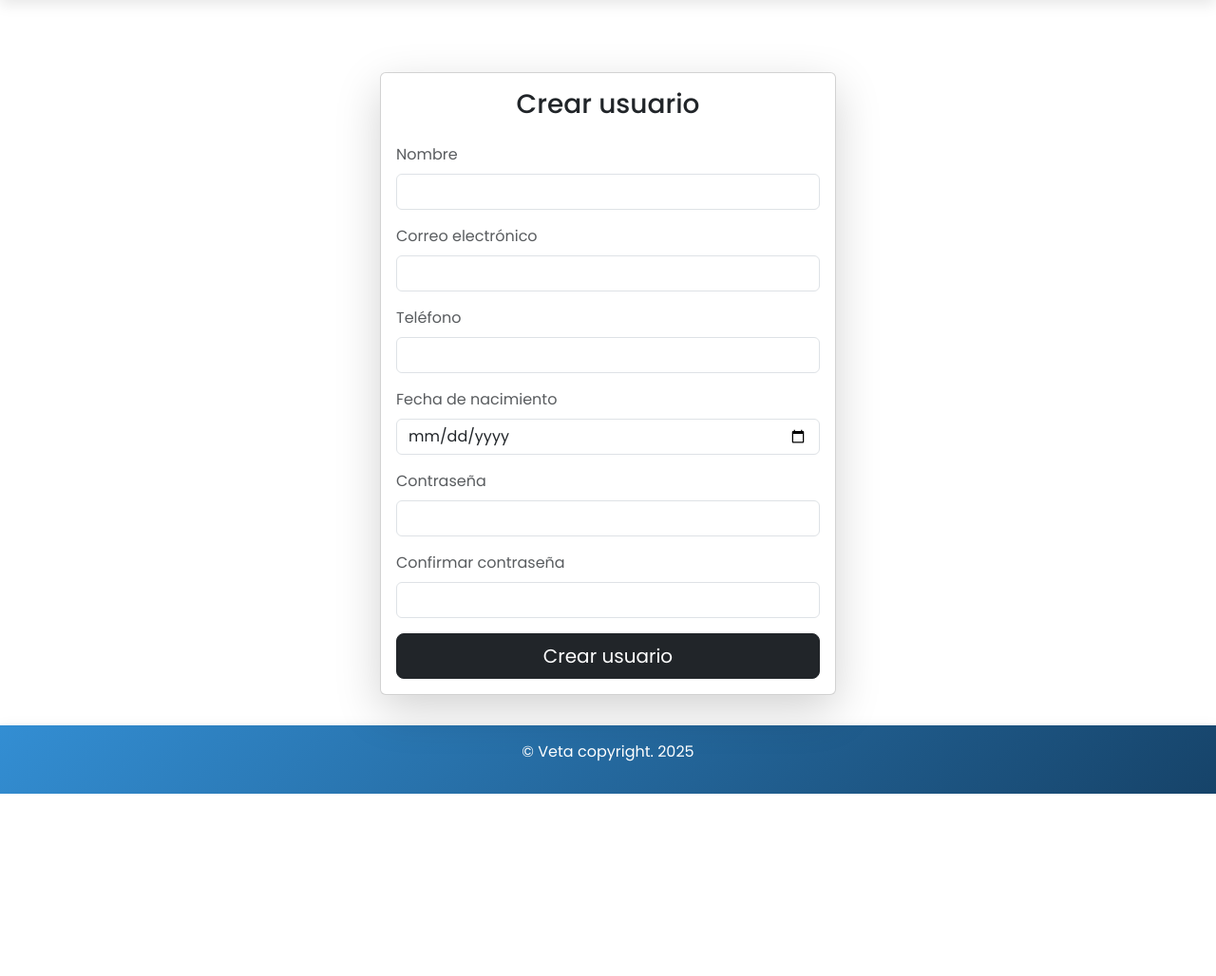
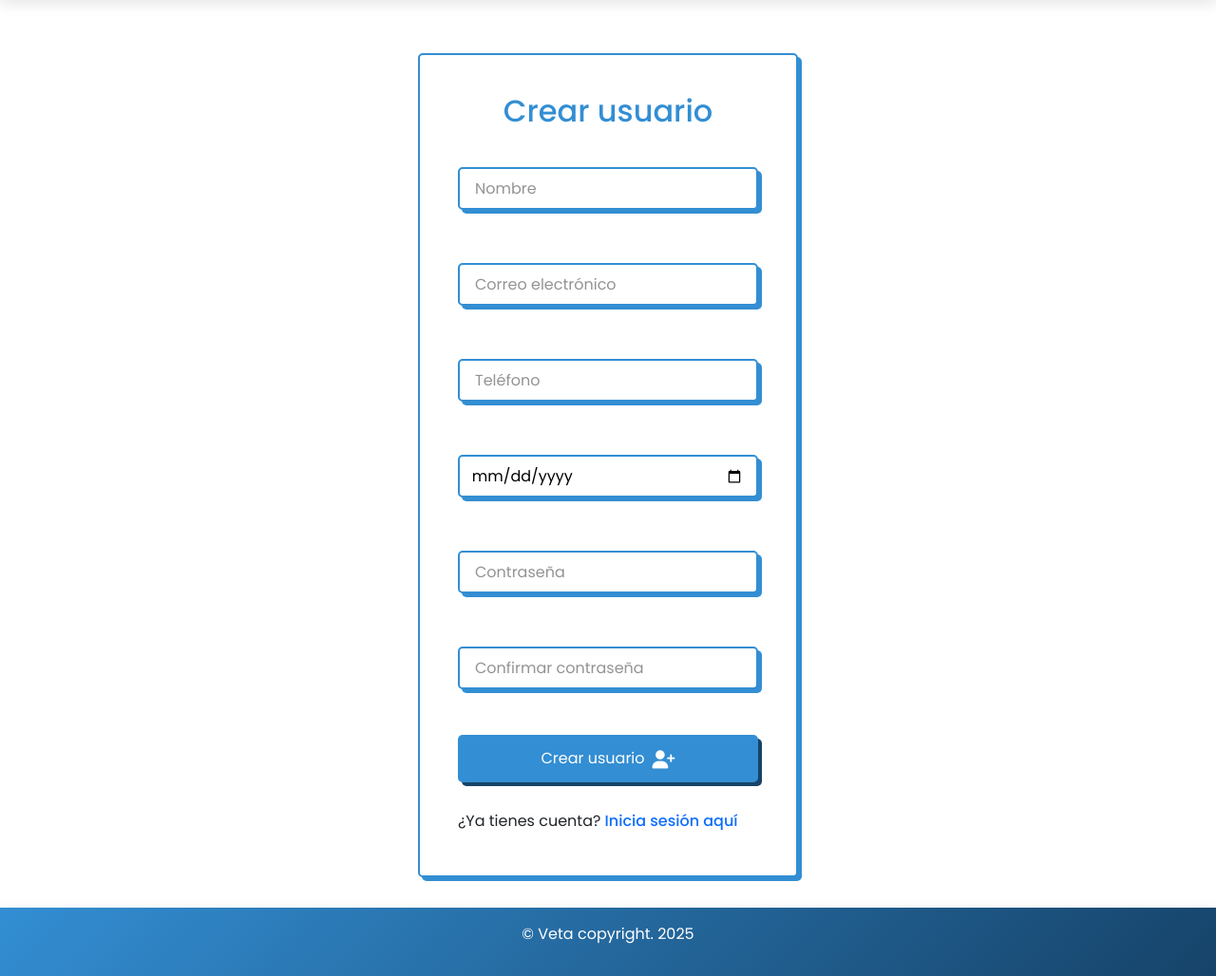
Before and after one commit to SantiagoEchavarria/Veta, a Django app: page /crear_seccion/ in a window 1280 px wide. Shown: the part 56-1084 px from the top of the page at 95% size. Before the commit the page ends 892 px from the top, so only its background shows below. Run offline with Django 5.2, Linux system fonts and the light colour scheme.

Commit message:
Interfaz de crear usuario

```diff
--- a/usuarios/static/usuarios/css/auth.css
+++ b/usuarios/static/usuarios/css/auth.css
@@ -96,18 +96,43 @@
     transform: translateX(3px);
 }
 
-.auth-links {
-    margin-top: 1.5rem;
-
+/* Estilos para lista de errores */
+.auth-error {
+    background: #ffebee;
+    border: 2px solid var(--accent-color);
+    border-radius: var(--border-radius);
+    padding: 1rem;
+    margin: 1rem 0;
 }
 
-.auth-links .link-secondary {
-    color: #000000;
-    border-bottom: 2px dotted rgba(0, 0, 0, 0.3);
-    font-weight: 500;
+.error-list {
+    list-style: none;
+    padding-left: 0;
+    margin-bottom: 0;
 }
 
-.auth-links .link-secondary:hover {
-    color: #000000;
-    border-bottom: 2px solid var(--accent-color);
+.error-list li {
+    color: var(--accent-color);
+    font-size: 0.9rem;
+    margin: 0.5rem 0;
 }
+
+.error-list strong {
+    text-transform: capitalize;
+}
+
+/* Ajustes específicos para formulario de registro */
+.auth-form {
+    display: flex;
+    flex-direction: column;
+    gap: 1.5rem;
+}
+
+.auth-input[type="date"] {
+    padding: 0.8rem;
+}
+
+.auth-input::placeholder {
+    color: var(--font-color-sub);
+    opacity: 0.7;
+}
--- a/usuarios/templates/usuarios/crear_seccion.html
+++ b/usuarios/templates/usuarios/crear_seccion.html
@@ -1,54 +1,96 @@
 {% extends 'usuarios/base.html' %}
 {% block content %}
-<div class="container d-flex justify-content-center align-items-center" style="min-height: calc(100vh - 80px); margin-top: 20px;">
-    <div class="card shadow-lg w-100" style="max-width: 480px;">
-        <div class="card-body">
-            <div class="text-center">
-                <h1 class="card-title h3">Crear usuario</h1>
-                {{ error }}
-            </div>
+<div class="auth-container">
+    <div class="auth-card">
+        <div class="auth-header">
+            <h1 class="auth-title">Crear usuario</h1>
+            {% if error %}
+            <div class="auth-error">{{ error }}</div>
+            {% endif %}
             {% if form_errors %}
-                <div class="alert alert-danger mt-3">
-                    <ul class="mb-0">
+            <div class="auth-error">
+                <ul class="error-list">
                     {% for field, errors in form_errors.items %}
-                            <li><strong>{{ field }}:</strong> {{ errors.0 }}</li>
+                    <li><strong>{{ field|title }}:</strong> {{ errors.0 }}</li>
                     {% endfor %}
                 </ul>
             </div>
             {% endif %}
-            <div class="mt-4">
-                <form method="post">
+        </div>
+
+        <form class="auth-form" method="post">
             {% csrf_token %}
-                    <div class="mb-3">
-                        <label for="id_nombre" class="form-label text-muted">Nombre</label>
-                        <input type="text" name="nombre" id="id_nombre" class="form-control" required>
+
+            <div class="auth-input-group">
+                <label class="input-label"></label>
+                <input type="text"
+                       class="auth-input"
+                       name="nombre"
+                       id="id_nombre"
+                       placeholder="Nombre"
+                       required>
             </div>
-                    <div class="mb-3">
-                        <label for="id_email" class="form-label text-muted">Correo electrónico</label>
-                        <input type="email" name="email" id="id_email" class="form-control" required>
+
+            <div class="auth-input-group">
+                <label class="input-label"></label>
+                <input type="email"
+                       class="auth-input"
+                       name="email"
+                       id="id_email"
+                       placeholder="Correo electrónico"
+                       required>
             </div>
-                    <div class="mb-3">
-                        <label for="id_telefono" class="form-label text-muted">Teléfono</label>
-                        <input type="text" name="telefono" id="id_telefono" class="form-control" required>
+
+            <div class="auth-input-group">
+                <label class="input-label"></label>
+                <input type="text"
+                       class="auth-input"
+                       name="telefono"
+                       id="id_telefono"
+                       placeholder="Teléfono"
+                       required>
             </div>
-                    <div class="mb-3">
-                        <label for="id_fecha_nacimiento" class="form-label text-muted">Fecha de nacimiento</label>
-                        <input type="date" name="fecha_nacimiento" id="id_fecha_nacimiento" class="form-control" required>
+
+            <div class="auth-input-group">
+                <label class="input-label"></label>
+                <input type="date"
+                       class="auth-input"
+                       name="fecha_nacimiento"
+                       id="id_fecha_nacimiento"
+                       placeholder="Fecha de nacimiento"
+                       required>
             </div>
-                    <div class="mb-3">
-                        <label for="id_password1" class="form-label text-muted">Contraseña</label>
-                        <input type="password" name="password1" id="id_password1" class="form-control" required>
+
+            <div class="auth-input-group">
+                <label class="input-label"></label>
+                <input type="password"
+                       class="auth-input"
+                       name="password1"
+                       id="id_password1"
+                       placeholder="Contraseña"
+                       required>
             </div>
-                    <div class="mb-3">
-                        <label for="id_password2" class="form-label text-muted">Confirmar contraseña</label>
-                        <input type="password" name="password2" id="id_password2" class="form-control" required>
+
+            <div class="auth-input-group">
+                <label class="input-label"></label>
+                <input type="password"
+                       class="auth-input"
+                       name="password2"
+                       id="id_password2"
+                       placeholder="Confirmar contraseña"
+                       required>
             </div>
-                    <div class="d-grid">
-                        <button type="submit" class="btn btn-dark btn-lg">Crear usuario</button>
+
+            <button type="submit" class="auth-button">
+                <span class="button-text">Crear usuario</span>
+                <i class="fas fa-user-plus button-icon"></i>
+            </button>
+
+            <div class="auth-links">
+                ¿Ya tienes cuenta?
+                <a href="{% url 'iniciar_seccion' %}" class="link-primary">Inicia sesión aquí</a>
             </div>
         </form>
     </div>
 </div>
-    </div>
-</div>
 {% endblock %}
```
Lines whose indentation alone changed are shown as unchanged.
